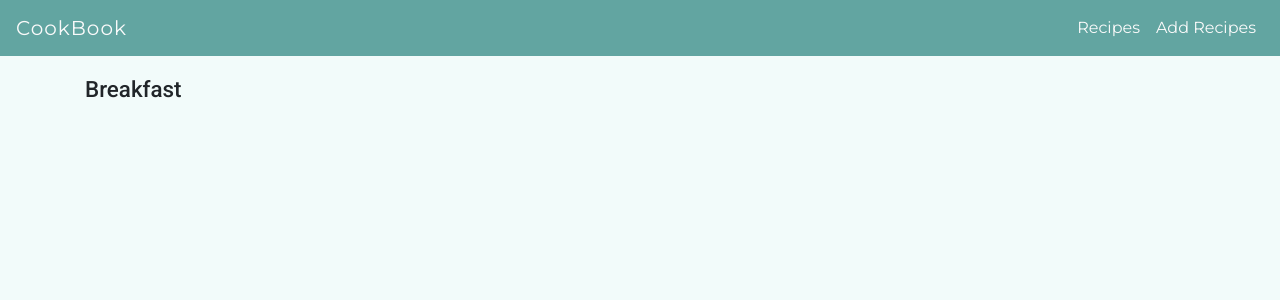
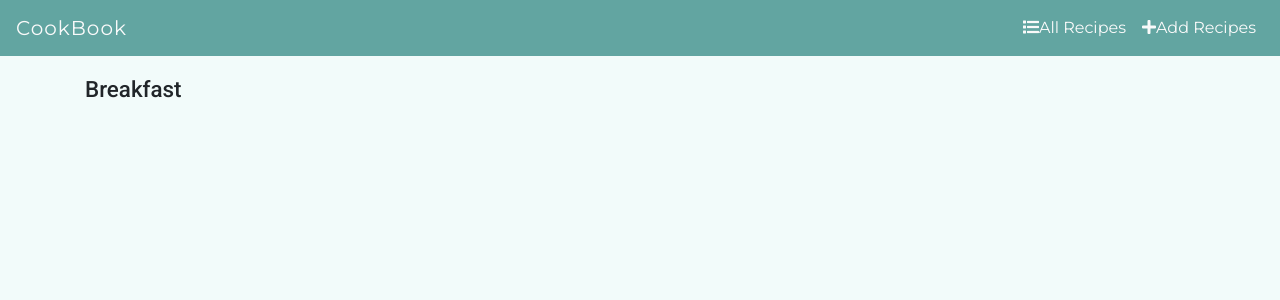
Before and after one commit to luisanegri/Data-Centric-Development, a Flask app: page /breakfast in a window 1280 px wide. Shown: the top 300 px of the page. Run offline with Flask 2, Linux system fonts and the light colour scheme; data that the repository does not hold is empty; some libraries are stand-ins or nearby versions; some web fonts are replaced.

Commit message:
added font awesome icon to navbar

```diff
--- a/templates/base.html
+++ b/templates/base.html
@@ -6,13 +6,12 @@
     <meta http-equiv="X-UA-Compatible" content="ie=edge">
     <title>CookBook App</title>
     <link rel="stylesheet" href="{{url_for('static', filename='css/style.css')}}" type="text/css" />
-   <link rel="stylesheet" href="https://stackpath.bootstrapcdn.com/bootstrap/4.1.1/css/bootstrap.min.css">
+    <link rel="stylesheet" href="https://stackpath.bootstrapcdn.com/bootstrap/4.1.1/css/bootstrap.min.css">
     <link rel="stylesheet" href="https://use.fontawesome.com/releases/v5.1.0/css/all.css">
 </head>
 <body>
-
 <header>
-    <nav class="navbar navbar-expand-md bg-green navbar-light">
+    <nav class="navbar navbar-expand-md bg-green navbar-light" id="navbar-custom">
       <a class="navbar-brand cb-brand" href="{{url_for('index')}}">CookBook</a>
       <button class="navbar-toggler" type="button" data-toggle="collapse" data-target="#collapsibleNavbar">
         <span class="navbar-toggler-icon"></span>
@@ -20,10 +19,10 @@
       <div class="collapse navbar-collapse" id="collapsibleNavbar">
         <ul class="navbar-nav ml-auto">
           <li class="nav-item">
-            <a class="nav-link nav-i" href="{{url_for('all_recipes')}}">Recipes</a>
+            <a class="nav-link nav-i" href="{{url_for('all_recipes')}}"><i class="fas fa-list icon-nav"></i>All Recipes</a>
           </li>
           <li class="nav-item">
-            <a class="nav-link nav-i" href="{{url_for('add_recipes')}}">Add Recipes</a>
+            <a class="nav-link nav-i" href="{{url_for('add_recipes')}}"><i class="fas fa-plus icon-nav"></i>Add Recipes</a>
           </li>
         </ul>
       </div>
```
